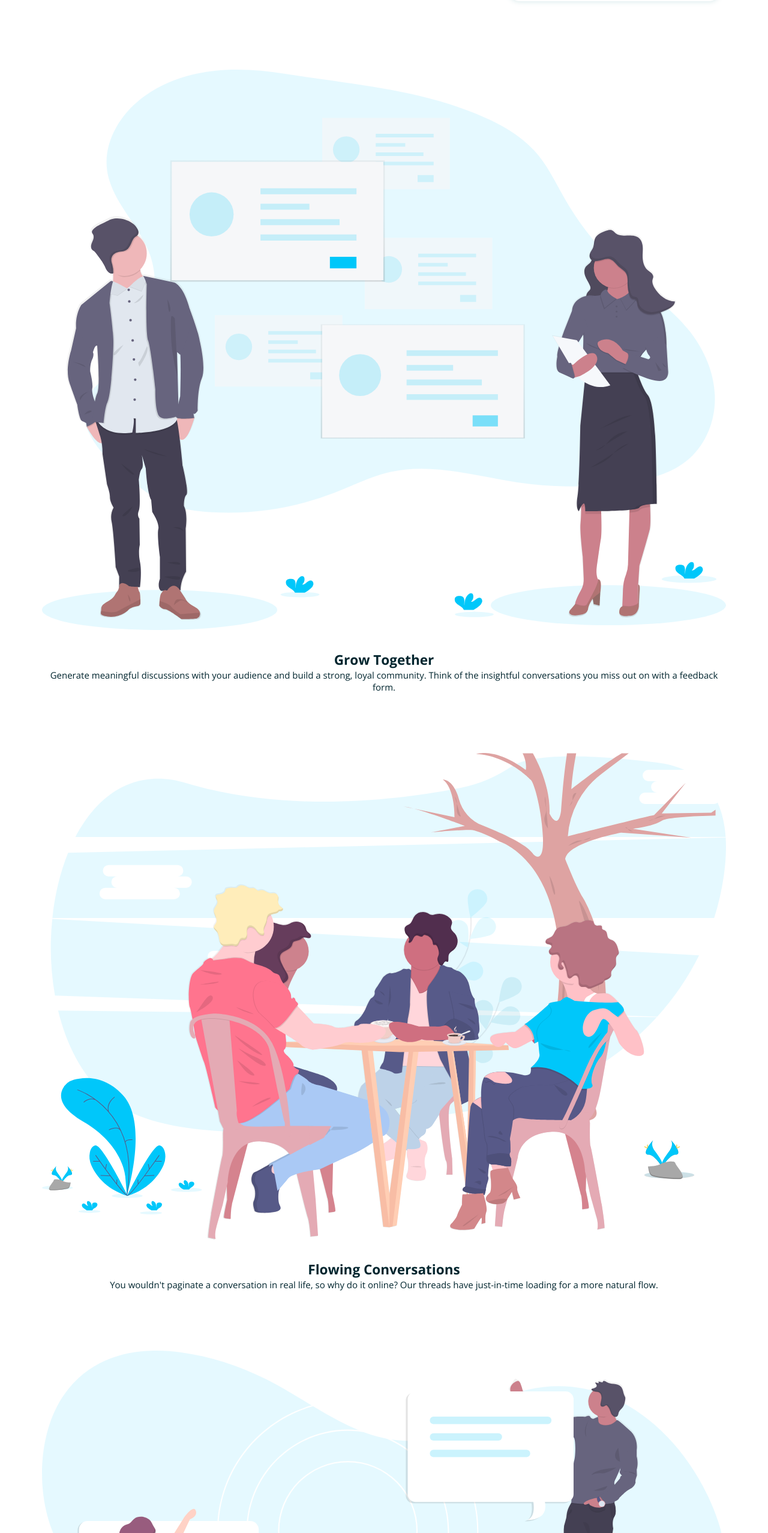
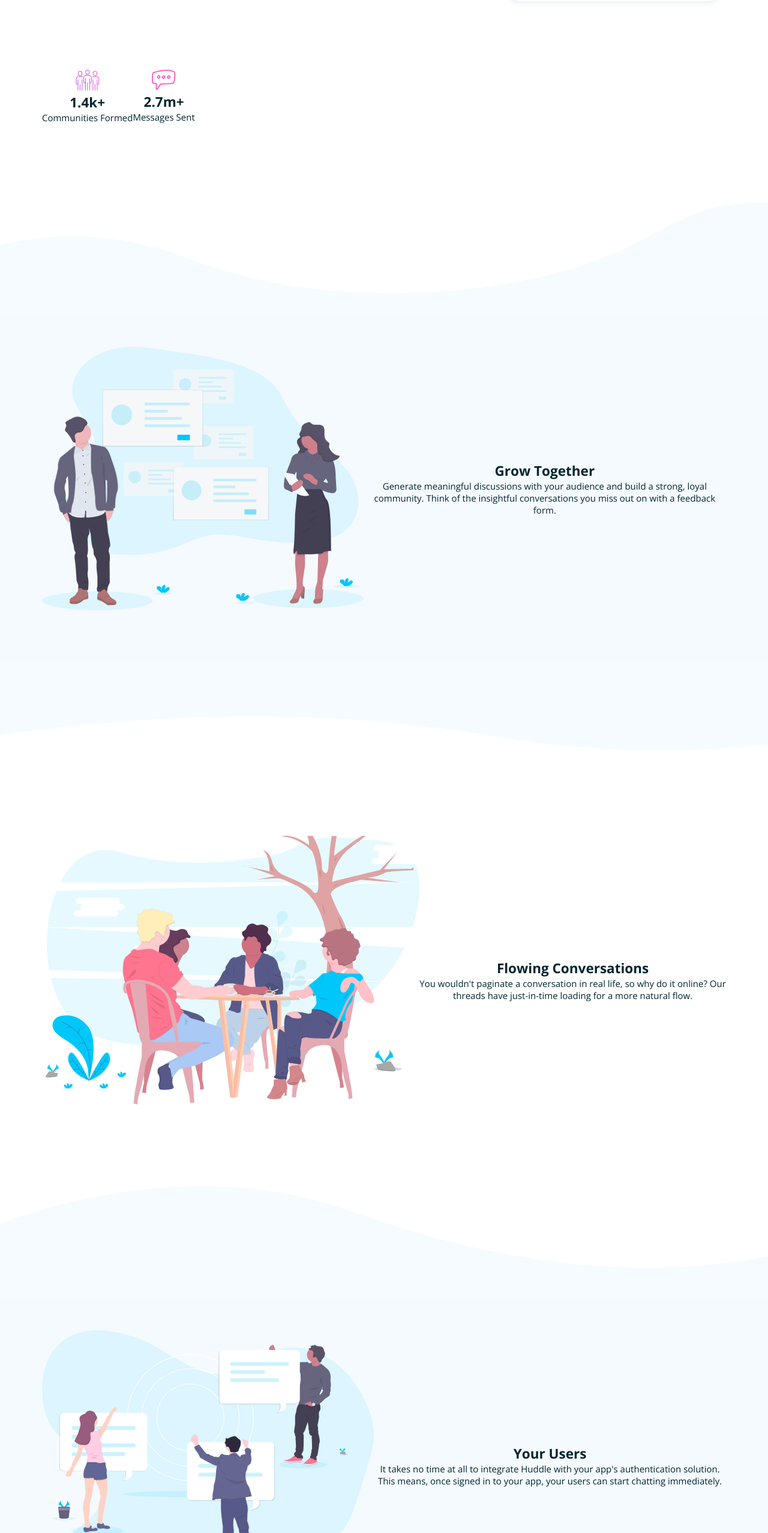
Before and after one commit to thomasjonstrup/huddle-landing-page-with-curved-sections, a website built with Vite: page index.html in a window 1280 px wide. Shown: the part 1225-3780 px from the top of the page at 60% size. Built offline with nearby package versions, Linux system fonts and the light colour scheme.

Commit message:
Updating scss

```diff
--- a/index.html
+++ b/index.html
@@ -48,61 +48,104 @@
 			</div>
 		</header>
 		<main>
+			<section class="stats mt-10 mb-10">
+				<div class="container">
+					<div class="flex-row">
+						<div class="col-sm mb-3">
+							<img
+								src="./images/icon-communities.svg"
+								alt="communities"
+							/>
+							<h2>1.4k+</h2>
+							<p>Communities Formed</p>
+						</div>
+						<div class="col-sm">
+							<img
+								src="./images/icon-messages.svg"
+								alt="messages"
+							/>
+							<h2>2.7m+</h2>
+							<p>Messages Sent</p>
+						</div>
+					</div>
+				</div>
+			</section>
 			<section class="growth mt-10 mb-10">
+				<div class="curved curved__top"></div>
+				<div class="growth__content pb-5 pt-5">
 					<div class="container">
-					<div class="row">
+						<div class="flex-row">
+							<div class="col">
 								<div class="img mb-3">
 									<img
 										src="./images/illustration-grow-together.svg"
 										alt="illustration-grow-together"
 									/>
 								</div>
+							</div>
+							<div class="col">
 								<h2>Grow Together</h2>
 								<p>
-							Generate meaningful discussions with your audience
-							and build a strong, loyal community. Think of the
-							insightful conversations you miss out on with a
+									Generate meaningful discussions with your
+									audience and build a strong, loyal
+									community. Think of the insightful
+									conversations you miss out on with a
 									feedback form.
 								</p>
 							</div>
 						</div>
+					</div>
+				</div>
+				<div class="curved curved__bottom"></div>
 			</section>
 			<section class="flowing mt-10 mb-10">
 				<div class="container">
-					<div class="row">
+					<div class="flex-row">
+						<div class="col">
 							<div class="img mb-3">
 								<img
 									src="./images/illustration-flowing-conversation.svg"
 									alt="illustration-flowing-conversation"
 								/>
 							</div>
+						</div>
+						<div class="col">
 							<h2>Flowing Conversations</h2>
 							<p>
-							You wouldn't paginate a conversation in real life,
-							so why do it online? Our threads have just-in-time
-							loading for a more natural flow.
+								You wouldn't paginate a conversation in real
+								life, so why do it online? Our threads have
+								just-in-time loading for a more natural flow.
 							</p>
+						</div>
 					</div>
 				</div>
 			</section>
 			<section class="your-users mt-10 mb-10">
+				<div class="curved curved__top"></div>
+				<div class="your-users__content pb-5 pt-5">
 					<div class="container">
-					<div class="row">
+						<div class="flex-row">
+							<div class="col">
 								<div class="img mb-3">
 									<img
 										src="./images/illustration-your-users.svg"
 										alt="illustration-your-users"
 									/>
 								</div>
+							</div>
+							<div class="col">
 								<h2>Your Users</h2>
 								<p>
-							It takes no time at all to integrate Huddle with
-							your app's authentication solution. This means, once
-							signed in to your app, your users can start chatting
-							immediately.
+									It takes no time at all to integrate Huddle
+									with your app's authentication solution.
+									This means, once signed in to your app, your
+									users can start chatting immediately.
 								</p>
 							</div>
 						</div>
+					</div>
+				</div>
+				<div class="curved curved__bottom"></div>
 			</section>
 			<section class="ready mt-10 mb-10">
 				<div class="container">
@@ -120,26 +163,37 @@
 
 		Subscribe--->
 		<footer class="footer">
+			<img
+				src="images/bg-footer-top-desktop.svg"
+				class="m-0 footer__graphic"
+			/>
+			<div class="footer__content pb-5 pt-5">
 				<div class="container">
+					<div class="flex-row flex-reverse">
+						<div class="col">
 							<h3 class="pt-3">Newsletter</h3>
-				<p>
-					To recieve tips on how to grow your community, sign up to
-					our weekly newsletter. We’ll never send you spam or pass on
-					your email address
+							<p class="pt-2 pb-3">
+								To recieve tips on how to grow your community,
+								sign up to our weekly newsletter. We’ll never
+								send you spam or pass on your email address
 							</p>
-				<div class="input">
+							<form class="form mb-10">
+								<div class="form__input">
 									<input type="text" />
 								</div>
-				<button class="btn btn--primary btn--square mb-10">
+								<submit class="btn btn--primary btn--square">
 									Subscribe
-				</button>
+								</submit>
+							</form>
+						</div>
+						<div class="col">
 							<div class="footer__logo mb-3">
 								<img src="./images/logo.svg" alt="logo" />
 							</div>
 							<p>
-					Lorem ipsum dolor sit amet, consectetur adipiscing elit.
-					Mauris nulla quam, hendrerit lacinia vestibulum a, ultrices
-					quis sem.
+								Lorem ipsum dolor sit amet, consectetur
+								adipiscing elit. Mauris nulla quam, hendrerit
+								lacinia vestibulum a, ultrices quis sem.
 							</p>
 
 							<div class="footer__info mt-3 mb-3">
@@ -176,6 +230,8 @@
 									<i class="fab fa-twitter-square icon"></i>
 								</a>
 							</div>
+						</div>
+					</div>
 
 					<p class="attribution">
 						Challenge by
@@ -189,6 +245,7 @@
 						>.
 					</p>
 				</div>
+			</div>
 		</footer>
 		<div id="app"></div>
 		<script type="module" src="/src/main.ts"></script>
--- a/src/scss/components/_footer.scss
+++ b/src/scss/components/_footer.scss
@@ -1,8 +1,19 @@
 @use "../globals/colors.scss";
 
 .footer {
-	background: colors.$very-dark-cyan;
-	color: white;
+	color: colors.$very-pale-cyan;
+
+	&__graphic {
+		vertical-align: middle;
+	}
+
+	&__content {
+		background: colors.$very-dark-cyan;
+	}
+
+	h3 {
+		text-transform: uppercase;
+	}
 
 	&__logo {
 		filter: brightness(0) invert(1);
--- a/src/scss/globals/layout.scss
+++ b/src/scss/globals/layout.scss
@@ -109,9 +109,100 @@ $space-prefixes: (
 	text-align: center;
 	/* 	flex-direction: column; */
 }
+.flex-row {
+	display: flex;
+	text-align: center;
+	flex-direction: column;
+
+	@include breakpoint(medium) {
+		flex-direction: row;
+	}
+
+	.col {
+		align-self: center;
+	}
+}
+
+.flex-reverse {
+	@include breakpoint(medium) {
+		gap: 20rem;
+		flex-direction: row-reverse;
+	}
+}
 
 .icon {
 	color: white;
 	width: 2rem;
 	font-size: 2rem;
 }
+
+.growth {
+	&__content {
+		background-color: colors.$very-pale-cyan;
+	}
+	.curved {
+		width: 100%;
+		height: 15vw;
+		margin: 0;
+		padding: 0;
+		background-repeat: no-repeat;
+		background-size: cover;
+
+		&__top {
+			background-position: center 2px;
+			background-image: url("../../../images/bg-section-top-desktop-1.svg");
+		}
+		&__bottom {
+			background-position: center 0px;
+			background-image: url("../../../images/bg-section-bottom-desktop-1.svg");
+		}
+	}
+}
+
+.your-users {
+	&__content {
+		background-color: colors.$very-pale-cyan;
+	}
+	.curved {
+		width: 100%;
+		height: 15vw;
+		margin: 0;
+		padding: 0;
+		background-repeat: no-repeat;
+		background-size: cover;
+
+		&__top {
+			background-position: center 2px;
+			background-image: url("../../../images/bg-section-top-desktop-2.svg");
+		}
+		&__bottom {
+			background-position: center 0px;
+			background-image: url("../../../images/bg-section-bottom-desktop-2.svg");
+		}
+	}
+}
+
+.stats {
+	img {
+		width: 4rem;
+	}
+}
+
+.form {
+	display: flex;
+	flex-direction: column;
+	gap: 2rem;
+	justify-content: flex-end;
+
+	&__input {
+		input {
+			width: 100%;
+			padding: 1rem;
+			border-radius: 6px;
+		}
+	}
+
+	.btn {
+		align-self: flex-end;
+	}
+}
```
Lines whose indentation alone changed are shown as unchanged.
